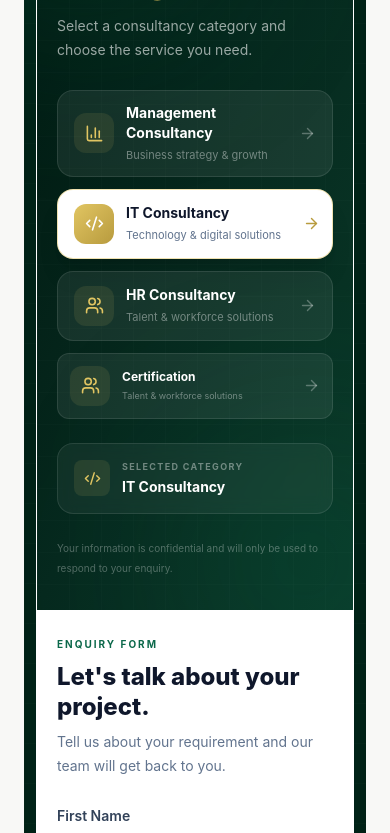
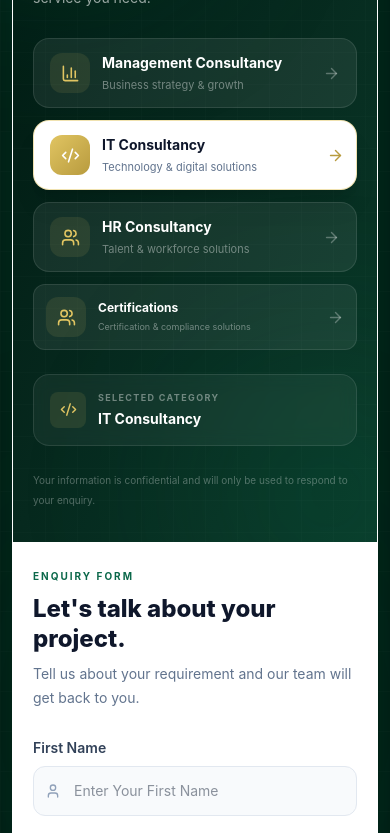
Before and after one commit to wedotgroup/ReactUiWeDotGroup, a React (Vite) app: page /contact in a window 390 px wide. Shown: the part 2056-2889 px from the top of the page. Built offline with nearby package versions, Linux system fonts and the light colour scheme.

Commit message:
correction fixed

```diff
--- a/src/components/EnquiryModal.jsx
+++ b/src/components/EnquiryModal.jsx
@@ -291,8 +291,8 @@ const serviceCategories = {
     ],
   },
 
-   "certification": {
-    title: "Certification",
+   "certifications": {
+    title: "Certifications",
     description: "Talent & workforce solutions",
     icon: BadgeCheck,
 
@@ -1063,7 +1063,7 @@ const EnquiryModal = ({ isOpen, onClose }) => {
                   type="button"
                   onClick={() =>
                     handleCategoryChange(
-                      "certification"
+                      "certifications"
                     )
                   }
                   className={`
@@ -1085,12 +1085,12 @@ const EnquiryModal = ({ isOpen, onClose }) => {
                     sm:px-4
 
                     ${activeCategory ===
-                      "certification"
+                      "certifications"
                       ? "border-[#E1C562]/50 bg-white text-slate-900 shadow-xl"
                       : "border-white/10 bg-white/[0.07] text-white hover:border-white/25 hover:bg-white/[0.12]"
                     }
                   `}
-                >
+                     >
                   <div
                     className="
                       flex
@@ -1110,7 +1110,7 @@ const EnquiryModal = ({ isOpen, onClose }) => {
                         rounded-xl
 
                         ${activeCategory ===
-                          "certification"
+                          "certifications"
                           ? "bg-gradient-to-br from-[#E1C562] to-[#B89B3E] text-white"
                           : "bg-[#E1C562]/10 text-[#E1C562]"
                         }
@@ -1121,7 +1121,7 @@ const EnquiryModal = ({ isOpen, onClose }) => {
 
                     <div className="min-w-0">
                       <p className="text-xs font-bold sm:text-sm">
-                        Certification
+                        Certifications
                       </p>
 
                       <p
@@ -1131,13 +1131,13 @@ const EnquiryModal = ({ isOpen, onClose }) => {
                           sm:text-[11px]
 
                           ${activeCategory ===
-                            "certification"
+                            "certifications"
                             ? "text-slate-500"
                             : "text-white/40"
                           }
                         `}
                       >
-                        Talent & workforce solutions
+                        Certification & compliance solutions
                       </p>
                     </div>
                   </div>
@@ -1150,7 +1150,7 @@ const EnquiryModal = ({ isOpen, onClose }) => {
                       transition-transform
 
                       ${activeCategory ===
-                        "certification"
+                        "certifications"
                         ? "translate-x-1 text-[#B89B3E]"
                         : "text-white/30"
                       }
--- a/src/components/Footer.jsx
+++ b/src/components/Footer.jsx
@@ -51,8 +51,8 @@ const CertificationLogo = ({ src, alt, className = "" }) => {
       path: "/hr-consultancy",
     },
     {
-      name: "Certification",
-      path: "/certification",
+      name: "Certifications",
+      path: "/certifications",
     },
     {
       name: "Contact Us",
@@ -480,15 +480,15 @@ const CertificationLogo = ({ src, alt, className = "" }) => {
               <ContactItem
                 icon={<Phone size={18} />}
                 label="Dubai Office"
-                value="+971 4 261 9694"
-                href="tel:+97142619694"
+                value="+971 58 508 7199"
+                href="tel:+971 58 508 7199"
               />
 
               <ContactItem
                 icon={<Phone size={18} />}
-                label="UAE Mobile"
-                value="+971 58 508 7199"
-                href="tel:+971585087199"
+                label="India Mobile"
+                value="+919999999999"
+                href="tel:+919999999999"
               />
 
             </div>
@@ -599,14 +599,14 @@ const CertificationLogo = ({ src, alt, className = "" }) => {
         {/* UNITED KINGDOM */}
         <InternationalContact
           country="United Kingdom"
-          code="+44"
+          code="+971"
           flag="/logo/uk-flag.png"
 
           /*
             Replace these with your actual UK number
           */
-          whatsapp="447000000000"
-          phone="+447000000000"
+          whatsapp="+971 58 508 7199"
+          phone="+971 58 508 7199"
         />
 
       </div>
@@ -1034,9 +1034,7 @@ const InternationalContact = ({
       </a>
 
 
-      {/* =================================================
-          CALL
-      ================================================== */}
+
 
       <a
         href={`tel:${phone}`}
--- a/src/pages/AboutUs.jsx
+++ b/src/pages/AboutUs.jsx
@@ -66,14 +66,14 @@ export default function AboutUs() {
     },
   ];
 
-  const companyHighlights = [
-    "IT & Software Solutions",
-    "Company Setup Services",
-    "Manpower & Recruitment",
-    "Surveillance Solutions",
-    "UAE & India Presence",
-    "Tailor-made Business Solutions",
-  ];
+  // const companyHighlights = [
+  //   "IT & Software Solutions",
+  //   "Company Setup Services",
+  //   "Manpower & Recruitment",
+  //   "Surveillance Solutions",
+  //   "UAE & India Presence",
+  //   "Tailor-made Business Solutions",
+  // ];
 
   const services = [
     {
@@ -231,7 +231,7 @@ export default function AboutUs() {
               assurance.
             </p>
       {/* Highlights */}
-      <div className="mt-8 grid gap-3 sm:grid-cols-2">
+      {/* <div className="mt-8 grid gap-3 sm:grid-cols-2">
 
         {companyHighlights.map((item, index) => (
           <div
@@ -249,7 +249,7 @@ export default function AboutUs() {
           </div>
         ))}
 
-      </div>
+      </div> */}
 
       {/* CTA */}
       <div className="mt-8">
--- a/src/pages/ContactUs.jsx
+++ b/src/pages/ContactUs.jsx
@@ -226,7 +226,7 @@ export default function ContactUs() {
         {/* =========================================================
             MAIN CONTACT AREA
         ========================================================= */}
-        <section className="px-6 py-20 lg:px-8 lg:py-28">
+        <section className="mt-7">
 <Enquery/>
 
         </section>
--- a/src/sections/Enquiry.jsx
+++ b/src/sections/Enquiry.jsx
@@ -170,8 +170,8 @@ const serviceCategories = {
       },
     ],
   },
-  "certification": {
-    title: "Certification",
+  "certifications": {
+    title: "Certifications",
     description: "Talent & workforce solutions",
     icon: BadgeCheck ,
 
@@ -841,7 +841,7 @@ const Enquery = () => {
                   type="button"
                   onClick={() =>
                     handleCategoryChange(
-                                      "certification"
+                      "certifications"
                     )
                   }
                   className={`
@@ -863,7 +863,7 @@ const Enquery = () => {
                     sm:px-4
 
                     ${activeCategory ===
-                                      "certification"
+                      "certifications"
                       ? "border-[#E1C562]/50 bg-white text-slate-900 shadow-xl"
                       : "border-white/10 bg-white/[0.07] text-white hover:border-white/25 hover:bg-white/[0.12]"
                     }
@@ -888,7 +888,7 @@ const Enquery = () => {
                         rounded-xl
 
                         ${activeCategory ===
-                                          "certification"
+                          "certifications"
                           ? "bg-gradient-to-br from-[#E1C562] to-[#B89B3E] text-white"
                           : "bg-[#E1C562]/10 text-[#E1C562]"
                         }
@@ -899,7 +899,7 @@ const Enquery = () => {
 
                     <div className="min-w-0">
                       <p className="text-xs font-bold sm:text-sm">
-                                        Certification
+                        Certifications
                       </p>
 
                       <p
@@ -909,13 +909,13 @@ const Enquery = () => {
                           sm:text-[11px]
 
                           ${activeCategory ===
-                                            "certification"
+                            "certifications"
                             ? "text-slate-500"
                             : "text-white/40"
                           }
                         `}
                       >
-                                        Talent & workforce solutions
+                        Certification & compliance solutions
                       </p>
                     </div>
                   </div>
@@ -928,7 +928,7 @@ const Enquery = () => {
                       transition-transform
 
                       ${activeCategory ===
-                                        "certification"
+                        "certifications"
                         ? "translate-x-1 text-[#B89B3E]"
                         : "text-white/30"
                       }
```
Also changed, not shown: public/logo/iab.png. Lines whose indentation alone changed are shown as unchanged.
